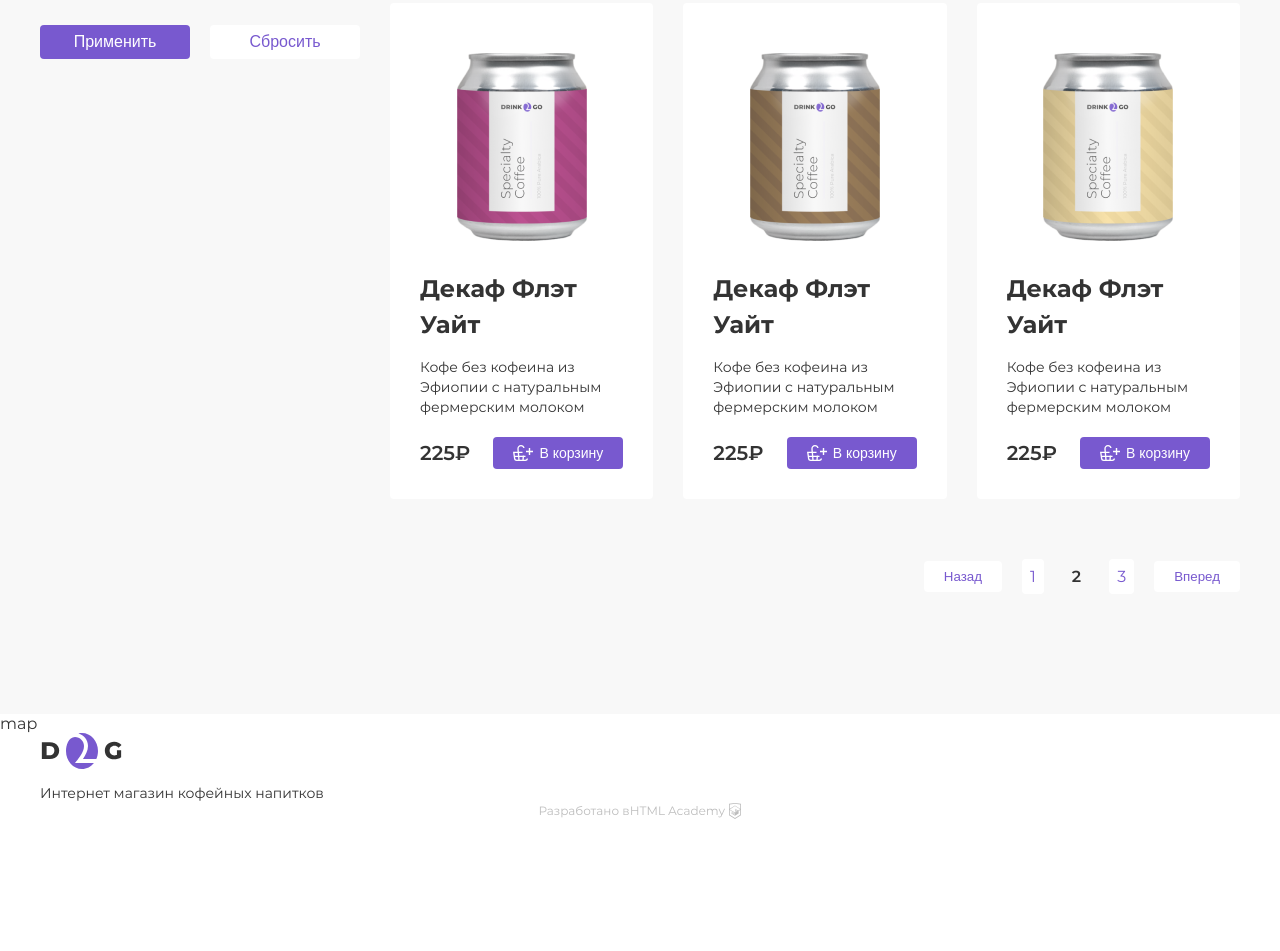
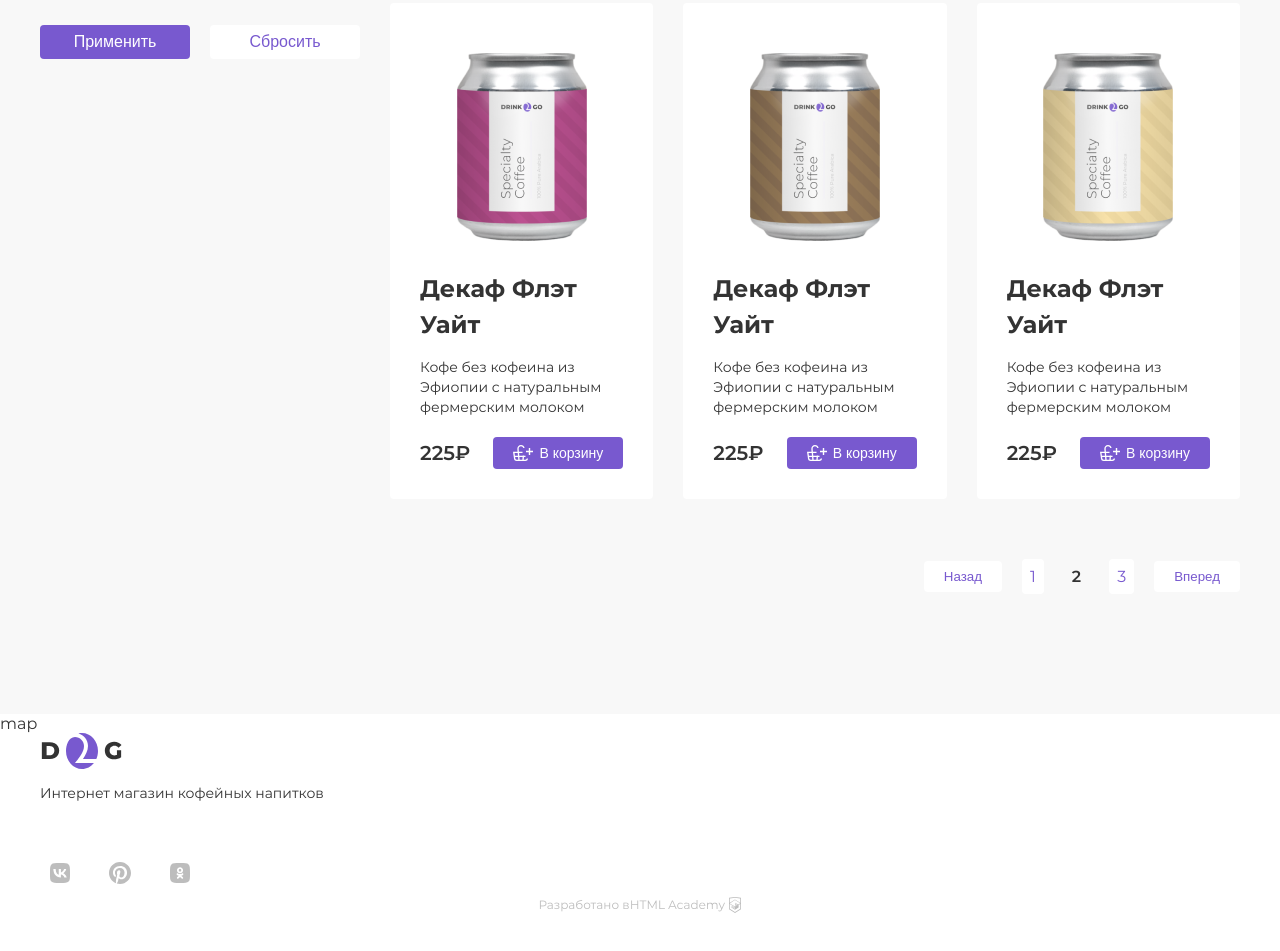
Before and after one commit to alexander-drach/HTML-Academy_Drink2Go, a website: page source/index.html in a window 1280 px wide. Shown: the part 1449-2400 px from the top of the page. Before the commit the page ends 2312 px from the top, so only its background shows below. Drawn offline with nearby package versions, Linux system fonts and the light colour scheme; files that its build step writes are made by us from their sources.

Commit message:
add social links

```diff
--- a/source/index.html
+++ b/source/index.html
@@ -280,6 +280,7 @@
     <div class="map">map</div>
     <div class="container">
       <div class="page-footer__inner">
+        <div class="footer__block">
           <a href="https://htmlacademy.ru/intensive/adaptive" class="logo logo--footer">
             <picture>
               <source srcset="img/logo-mobile.svg" media="(max-width: 767px)" />
@@ -291,6 +292,29 @@
               Интернет магазин кофейных напитков
             </div>
           </a>
+          <div class="social">
+            <a class="social_item" href="#">
+              <svg width="40" height="40" viewBox="0 0 40 40" fill="none" xmlns="http://www.w3.org/2000/svg">
+                <path fill-rule="evenodd" clip-rule="evenodd"
+                  d="M11.4059 11.4059C10 12.8118 10 15.0745 10 19.6V20.4C10 24.9255 10 27.1882 11.4059 28.5941C12.8118 30 15.0745 30 19.6 30H20.4C24.9255 30 27.1882 30 28.5941 28.5941C30 27.1882 30 24.9255 30 20.4V19.6C30 15.0745 30 12.8118 28.5941 11.4059C27.1882 10 24.9255 10 20.4 10H19.6C15.0745 10 12.8118 10 11.4059 11.4059ZM13.375 16.0834C13.4834 21.2834 16.0834 24.4084 20.6417 24.4084H20.9001V21.4334C22.5751 21.6 23.8417 22.825 24.35 24.4084H26.7167C26.0667 22.0417 24.3583 20.7334 23.2916 20.2334C24.3583 19.6167 25.8583 18.1167 26.2166 16.0834H24.0666C23.5999 17.7334 22.2168 19.2334 20.9001 19.375V16.0834H18.75V21.85C17.4167 21.5167 15.7334 19.9 15.6584 16.0834H13.375Z" />
+              </svg>
+            </a>
+            <a class="social_item" href="#">
+              <svg width="40" height="40" viewBox="0 0 40 40" fill="none" xmlns="http://www.w3.org/2000/svg">
+                <path
+                  d="M20 9C13.9249 9 9 13.9249 9 20C9 24.6601 11.8994 28.6439 15.9913 30.2466C15.8952 29.3763 15.8082 28.0378 16.0294 27.0877C16.2293 26.2292 17.3193 21.62 17.3193 21.62C17.3193 21.62 16.9903 20.9611 16.9903 19.9869C16.9903 18.4573 17.8768 17.3154 18.9807 17.3154C19.9192 17.3154 20.3724 18.02 20.3724 18.8649C20.3724 19.8087 19.7716 21.2198 19.4615 22.5274C19.2023 23.6222 20.0105 24.5151 21.0904 24.5151C23.0454 24.5151 24.5483 22.4536 24.5483 19.478C24.5483 16.8442 22.6558 15.0028 19.9535 15.0028C16.8236 15.0028 14.9865 17.3503 14.9865 19.7764C14.9865 20.7219 15.3507 21.7356 15.8052 22.2867C15.8951 22.3957 15.9082 22.4911 15.8815 22.6022C15.798 22.9497 15.6124 23.6968 15.576 23.8497C15.528 24.0511 15.4166 24.0938 15.2081 23.9968C13.8343 23.3573 12.9753 21.3487 12.9753 19.7354C12.9753 16.2655 15.4964 13.0788 20.2434 13.0788C24.0593 13.0788 27.0247 15.798 27.0247 19.4319C27.0247 23.2229 24.6344 26.2739 21.3167 26.2739C20.202 26.2739 19.1542 25.6948 18.7955 25.0108C18.7955 25.0108 18.2439 27.111 18.1102 27.6257C17.8619 28.5811 17.1914 29.7787 16.743 30.5094C17.7722 30.828 18.866 30.9999 20 30.9999C26.0751 30.9999 31 26.075 31 20C31 13.9249 26.0751 9 20 9Z" />
+              </svg>
+            </a>
+            <a class="social_item" href="#">
+              <svg width="40" height="40" viewBox="0 0 40 40" fill="none" xmlns="http://www.w3.org/2000/svg">
+                <path fill-rule="evenodd" clip-rule="evenodd"
+                  d="M11.4 11.4C10 12.812 10 15.074 10 19.6V20.4L10 20.5136C9.9999 24.97 9.99985 27.2117 11.4 28.6C12.812 30 15.074 30 19.6 30H20.4H20.5131C24.9698 30.0001 27.2117 30.0001 28.6 28.6C30 27.188 30 24.926 30 20.4V19.6V19.4869C30.0001 15.0302 30.0001 12.7883 28.6 11.4C27.188 10 24.926 10 20.4 10H19.6L19.4864 10C15.03 9.9999 12.7883 9.99985 11.4 11.4ZM20.0194 20.1972C21.6876 20.1972 23.0477 18.8372 23.0477 17.1689C23.0477 15.5006 21.6876 14.1406 20.0194 14.1406C18.333 14.1406 16.973 15.5006 16.973 17.1689C16.973 18.8372 18.333 20.1972 20.0194 20.1972ZM20.0194 15.9177C20.7084 15.9177 21.2706 16.4798 21.2706 17.1689C21.2706 17.858 20.7084 18.4201 20.0194 18.4201C19.3303 18.4201 18.7682 17.858 18.7682 17.1689C18.75 16.4798 19.3122 15.9177 20.0194 15.9177ZM21.2343 22.6815C21.8509 22.5364 22.4493 22.3007 22.9933 21.9561C23.4103 21.7023 23.5372 21.1401 23.2653 20.7231C23.0114 20.306 22.4493 20.1791 22.0322 20.4511C20.7991 21.2308 19.1852 21.2308 17.9522 20.4511C17.5351 20.1972 16.9911 20.306 16.7191 20.7231C16.4834 21.1401 16.6103 21.6841 17.0274 21.938C17.5714 22.2825 18.1698 22.5183 18.7863 22.6634L17.0999 24.3498C16.7554 24.6943 16.7554 25.2565 17.0999 25.601C17.2812 25.7823 17.4988 25.8548 17.7346 25.8548C17.9703 25.8548 18.1879 25.7641 18.3692 25.601L20.0375 23.9327L21.7058 25.601C22.0503 25.9455 22.6124 25.9455 22.957 25.601C23.3015 25.2565 23.3015 24.6943 22.957 24.3498L21.2343 22.6815Z" />
+              </svg>
+            </a>
+          </div>
+        </div>
+      </div><!-- footer__block -->
+
     </div><!-- page-footer__inner -->
     </div><!-- container -->
     <div class="copyright">
--- a/source/sass/blocks/footer.scss
+++ b/source/sass/blocks/footer.scss
@@ -25,3 +25,38 @@
 .copyright__link:active svg{
   fill: $primary-darker;
 }
+
+.social {
+  display: flex;
+}
+
+.social_item {
+  text-decoration: none;
+  margin-right: 20px;
+  border-radius: 4px;
+
+  &:last-child {
+    margin-right: 0;
+  }
+}
+
+.social_item:hover {
+  background-color: $base-secondary;
+}
+
+.social_item:active {
+  background-color: $primary-opacity-0-25;
+}
+
+.social_item svg {
+  transition: all 0.3s ease;
+  fill: $base-grey;
+}
+
+.social_item:hover svg {
+  fill: $base-primary;
+}
+
+.social_item:active svg  {
+  fill: $base-primary;
+}
--- a/source/sass/blocks/logo.scss
+++ b/source/sass/blocks/logo.scss
@@ -1,4 +1,5 @@
 .logo {
+  display: block;
   flex-shrink: 0;
   text-decoration: none;
   color: $base-black;
@@ -6,6 +7,10 @@
   &--header {
     display: flex;
     align-items: center;
+  }
+
+  &--footer {
+    margin-bottom: 50px;
   }
 }
 
```
Lines whose indentation alone changed are shown as unchanged.
